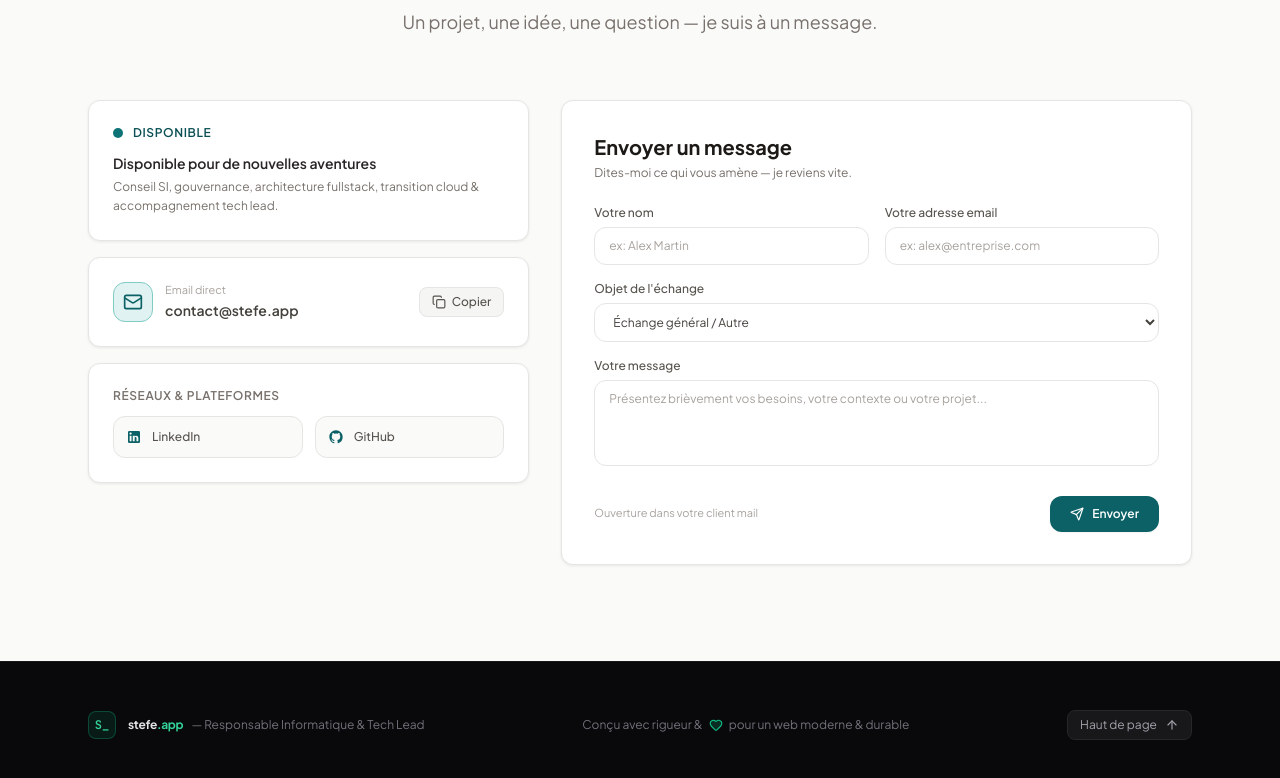
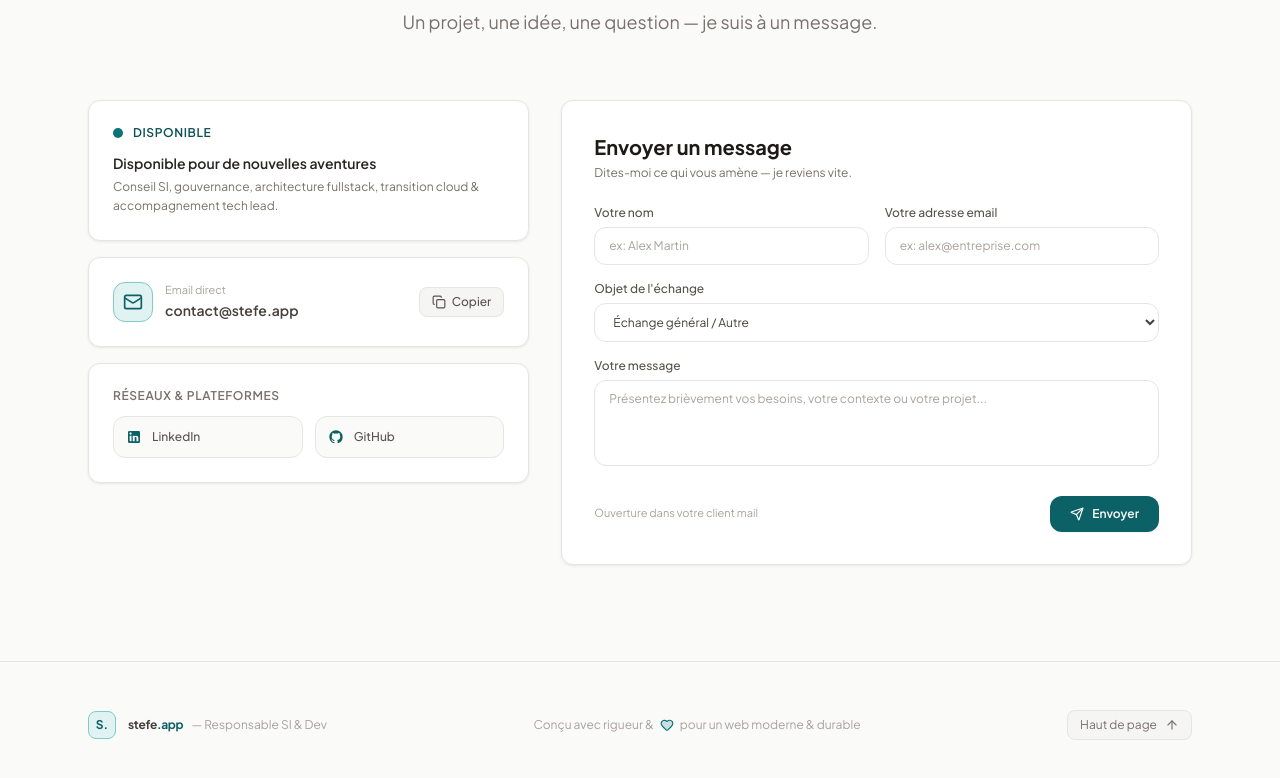
Before and after one commit to mytil67/stefeapp, a React (Vite) app: page / in a window 1280 px wide. Shown: the part 5235-6013 px from the top of the page. Built offline with nearby package versions, Linux system fonts and the light colour scheme; the HTML template or start-up script is replaced by a standard one.

Commit message:
feat: light clean footer

```diff
--- a/src/components/Footer.tsx
+++ b/src/components/Footer.tsx
@@ -7,34 +7,34 @@ export const Footer: React.FC = () => {
   }
 
   return (
-    <footer className="py-12 border-t border-zinc-900 bg-zinc-950 text-zinc-400 text-xs">
+    <footer className="py-12 border-t border-stone-200 dark:border-stone-800 bg-stone-50 dark:bg-stone-950 text-stone-500 dark:text-stone-400 text-xs">
       <div className="max-w-6xl mx-auto px-4 sm:px-6 flex flex-col sm:flex-row items-center justify-between gap-6">
         {/* Left branding */}
         <div className="flex items-center gap-3">
-          <div className="w-7 h-7 rounded-lg bg-emerald-500/10 border border-emerald-500/30 flex items-center justify-center text-emerald-400 font-mono text-xs font-bold">
-            S_
+          <div className="w-7 h-7 rounded-lg bg-teal-50 dark:bg-teal-900/30 border border-teal-200 dark:border-teal-700 flex items-center justify-center text-teal-600 dark:text-teal-400 text-xs font-bold">
+            S.
           </div>
           <div>
-            <span className="text-zinc-200 font-bold tracking-tight">
-              stefe<span className="text-emerald-400">.app</span>
+            <span className="text-stone-700 dark:text-stone-200 font-bold tracking-tight">
+              stefe<span className="text-teal-600 dark:text-teal-400">.app</span>
             </span>
-            <span className="text-zinc-500 ml-2">
-              — Responsable Informatique & Tech Lead
+            <span className="text-stone-400 dark:text-stone-500 ml-2">
+              — Responsable SI & Dev
             </span>
           </div>
         </div>
 
         {/* Center message */}
-        <div className="flex items-center gap-1.5 text-zinc-500">
+        <div className="flex items-center gap-1.5 text-stone-400 dark:text-stone-500">
           <span>Conçu avec rigueur &</span>
-          <Heart className="w-3.5 h-3.5 text-emerald-500 fill-emerald-500/20" />
+          <Heart className="w-3.5 h-3.5 text-teal-500 fill-teal-500/20" />
           <span>pour un web moderne & durable</span>
         </div>
 
         {/* Right back to top */}
         <button
           onClick={scrollToTop}
-          className="flex items-center gap-2 px-3 py-1.5 rounded-lg bg-zinc-900 border border-zinc-800 text-zinc-400 hover:text-emerald-400 hover:border-emerald-500/30 transition-all cursor-pointer"
+          className="flex items-center gap-2 px-3 py-1.5 rounded-lg bg-stone-100 dark:bg-stone-800 border border-stone-200 dark:border-stone-700 text-stone-500 dark:text-stone-400 hover:text-teal-600 dark:hover:text-teal-400 hover:border-teal-300 dark:hover:border-teal-600 transition-all cursor-pointer"
         >
           <span>Haut de page</span>
           <ArrowUp className="w-3.5 h-3.5" />
```
